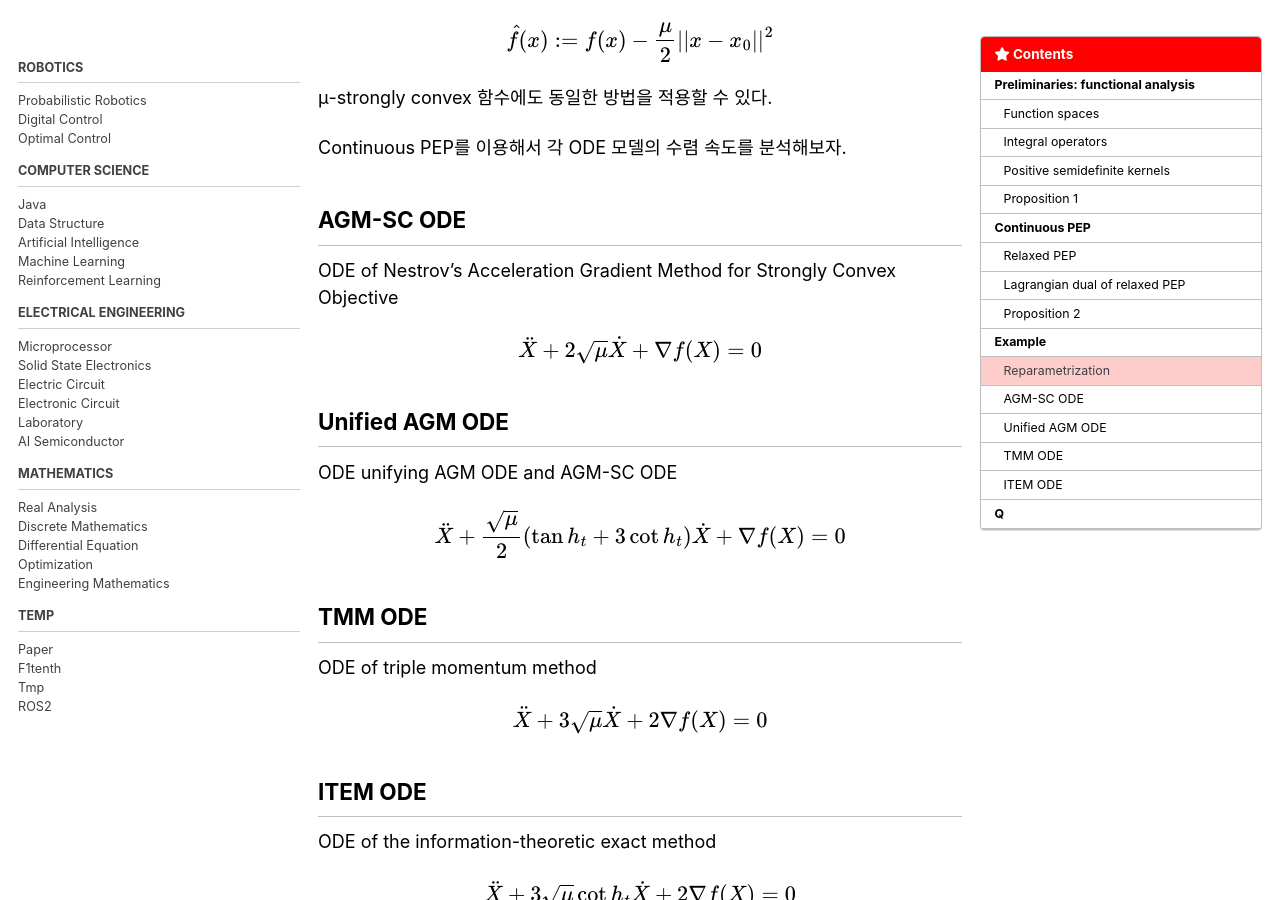
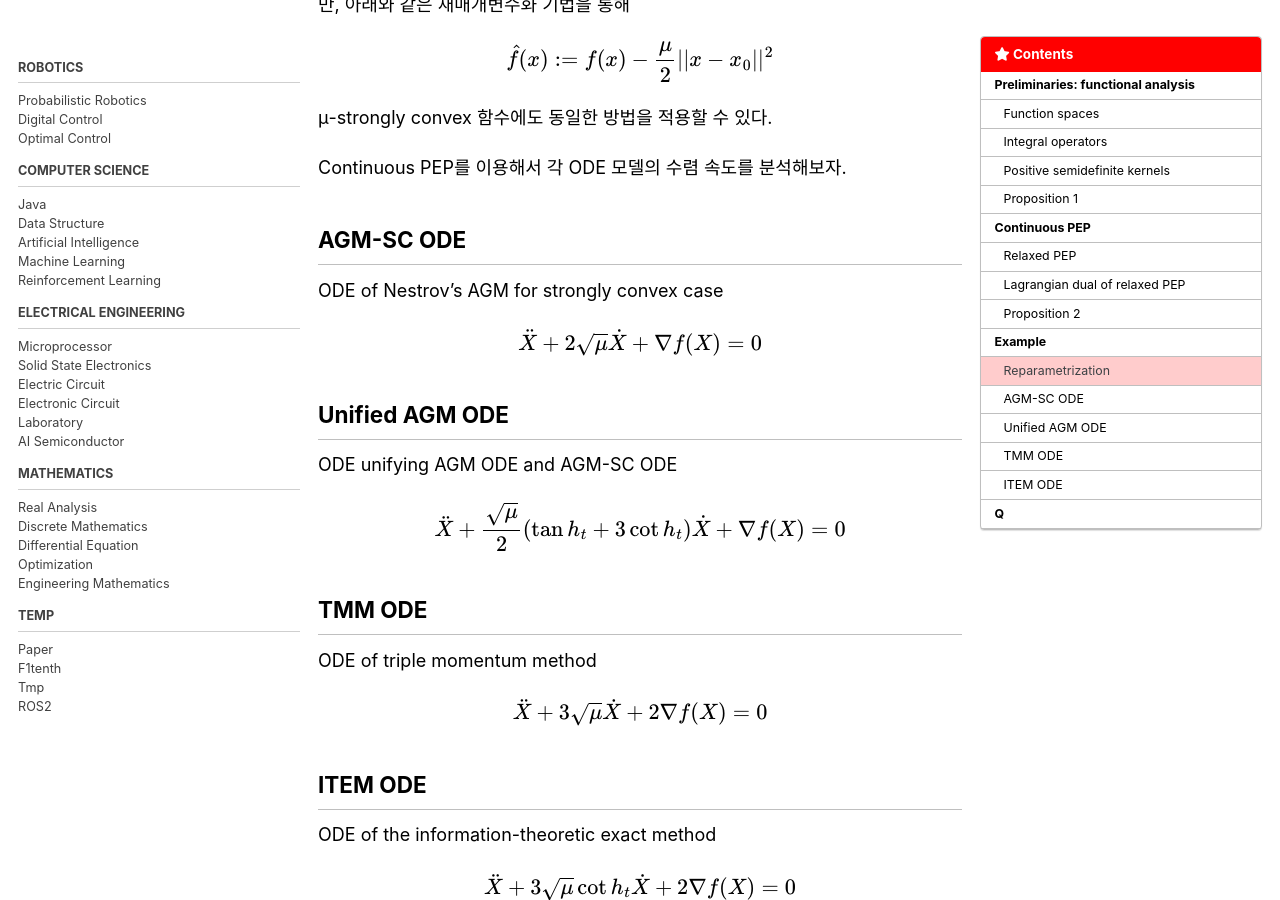
Before and after one commit to wontothree/legacy-blog, a Jekyll site: the page built from _posts/paper/2025-04-05-convergence-analysis.md, in a window 1280 px wide and 900 px high, scrolled down 10376 px. Built offline with Jekyll 4.4.1, drawn with Linux system fonts in a browser that asks for light colours; cached includes are drawn as plain includes; formulas are drawn with MathJax 3.

Commit message:
update contents

```diff
--- a/_posts/paper/2025-04-05-convergence-analysis.md
+++ b/_posts/paper/2025-04-05-convergence-analysis.md
@@ -205,8 +205,9 @@
 f(X(T)) - f(x^*) \leq \rho \vert\vert x_0 - x^* \vert\vert^2
 $$
 
-- $x_0$가 $x^*$에 충분히 가까우면 $f(X(T))$가 $f(x^*)$에 충분히 가깝다.
-- Lyapunov stable의 정의와 유사하지만 임의의 $f$가 있다는 것만 다르다.
+$x_0$가 $x^*$에 충분히 가까우면 $f(X(T))$가 $f(x^*)$에 충분히 가깝다.
+
+Lyapunov stable의 정의와 유사하지만 임의의 $f$가 있다는 것만 다르다.
 
 <div style="border: 2px solid #444; padding: 15px; border-radius: 4px">
   우리는 이 $\rho$를 찾기 위해 다음의 최적화 문제(<span style="color: #000000; background-color:#fff5b1;">Exact PEP</span>)를 구성한다.
@@ -446,7 +447,7 @@
 
 ## AGM-SC ODE
 
-ODE of Nestrov's Acceleration Gradient Method for Strongly Convex Objective
+ODE of Nestrov's AGM for strongly convex case
 
 $$
 \ddot{X} + 2\sqrt{\mu} \dot{X} + \nabla f(X) = 0
@@ -483,6 +484,10 @@
 
 <div class="latex-container"><div> -->
 
+<br>
+<br>
+<br>
+
 # Q
 
 $$
```
